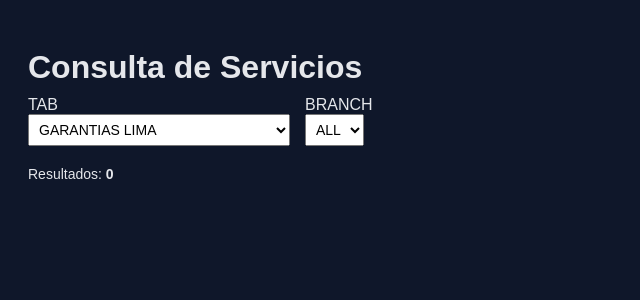
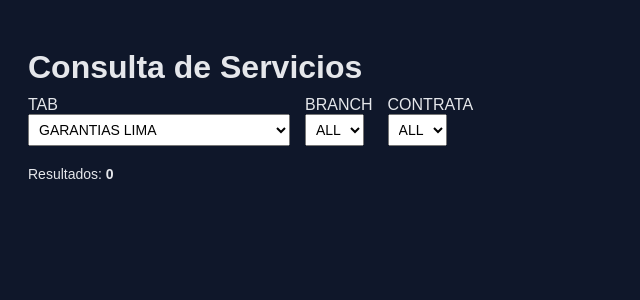
Before and after one commit to jjvargas20022002-beep/Projects, a Flask app: page / in a window 1280 px wide. Shown: the top 300 px of the page, without its empty margins (0-640 px from the left). Run offline with Flask 3, Linux system fonts and the light colour scheme; data that the repository does not hold is empty.

Commit message:
Agrego filtro dinámico por CONTRATA

```diff
--- a/app.py
+++ b/app.py
@@ -46,6 +46,7 @@ def load_sheet(sheet_name):
 def index():
     tab = request.args.get("tab", TABS[0])
     branch = request.args.get("branch", "ALL")
+    contrata = request.args.get("contrata", "ALL")
 
     load_sheet(tab)
 
@@ -54,33 +55,51 @@ def index():
             "index.html",
             tabs=TABS,
             branches=["ALL"],
+            contratas=["ALL"],
             selected_tab=tab,
             selected_branch=branch,
+            selected_contrata=contrata,
             headers=[],
             rows=[]
         )
 
-    # 🔵 Filtrado por BRANCH
     df = all_rows.copy()
-    branch_column = df.columns[0]
 
+    # 🔵 Columnas clave
+    branch_col = df.columns[0]      # BRANCH
+    contrata_col = "CONTRATA"       # nombre exacto de la columna
+
+    # 🔵 Filtro BRANCH
     if branch != "ALL":
-        df = df[df[branch_column] == branch]
+        df = df[df[branch_col] == branch]
 
-    # 🔥 BRANCH dinámico desde el Sheet
-    branches = sorted(all_rows[branch_column].dropna().unique().tolist())
+    # 🔵 Filtro CONTRATA
+    if contrata != "ALL" and contrata_col in df.columns:
+        df = df[df[contrata_col] == contrata]
+
+    # 🔥 BRANCH dinámico
+    branches = sorted(all_rows[branch_col].dropna().unique().tolist())
     branches.insert(0, "ALL")
+
+    # 🔥 CONTRATA dinámico
+    if contrata_col in all_rows.columns:
+        contratas = sorted(all_rows[contrata_col].dropna().unique().tolist())
+        contratas.insert(0, "ALL")
+    else:
+        contratas = ["ALL"]
 
     return render_template(
         "index.html",
         tabs=TABS,
         branches=branches,
+        contratas=contratas,
         selected_tab=tab,
         selected_branch=branch,
+        selected_contrata=contrata,
         headers=df.columns,
         rows=df.values
     )
 
-# ⚠️ IMPORTANTE: sin debug en producción
+# ⚠️ SIN debug en producción
 if __name__ == "__main__":
     app.run()
--- a/templates/index.html
+++ b/templates/index.html
@@ -17,6 +17,7 @@
             display: flex;
             gap: 15px;
             margin-bottom: 20px;
+            flex-wrap: wrap;
         }
         select {
             padding: 6px;
@@ -49,6 +50,7 @@
 <h1>Consulta de Servicios</h1>
 
 <form method="get" class="filters">
+
     <div>
         <label>TAB</label><br>
         <select name="tab" onchange="this.form.submit()">
@@ -70,6 +72,18 @@
             {% endfor %}
         </select>
     </div>
+
+    <div>
+        <label>CONTRATA</label><br>
+        <select name="contrata" onchange="this.form.submit()">
+            {% for c in contratas %}
+                <option value="{{ c }}" {% if c == selected_contrata %}selected{% endif %}>
+                    {{ c }}
+                </option>
+            {% endfor %}
+        </select>
+    </div>
+
 </form>
 
 <div class="count">
```
